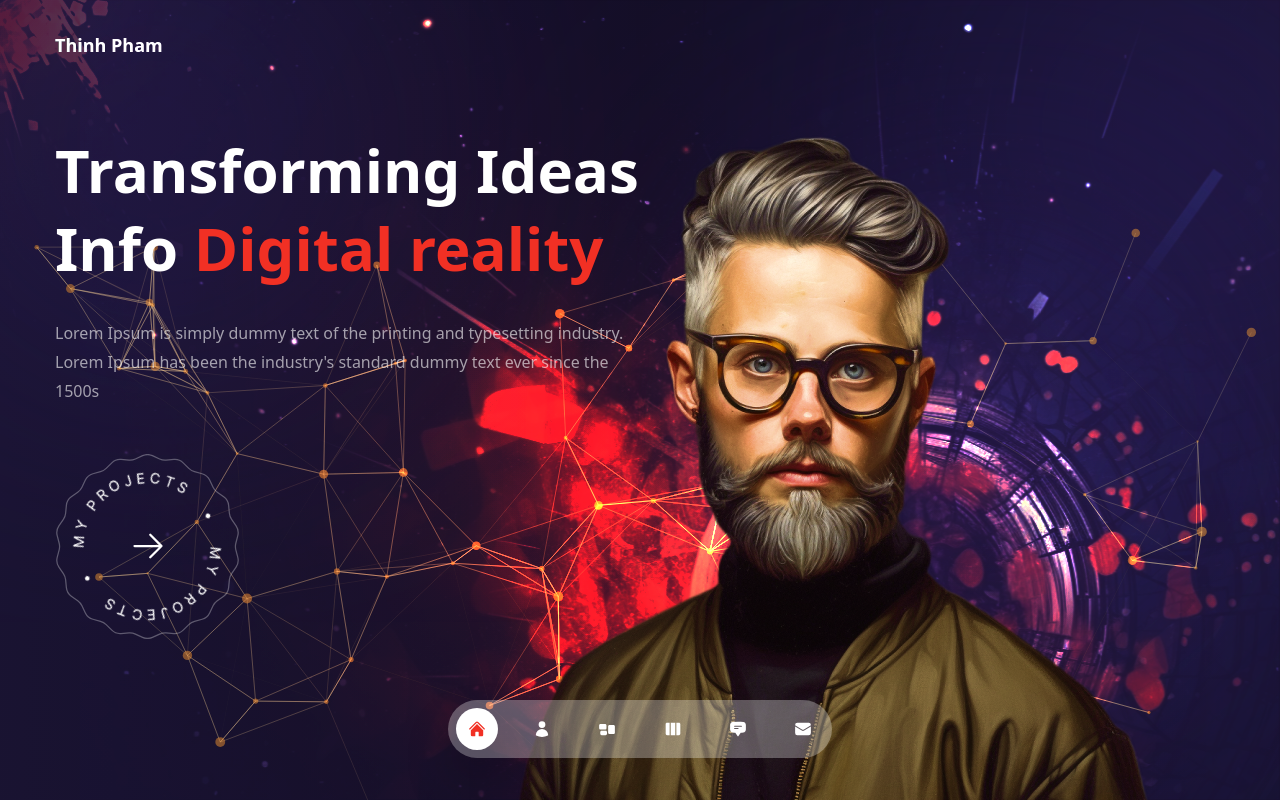
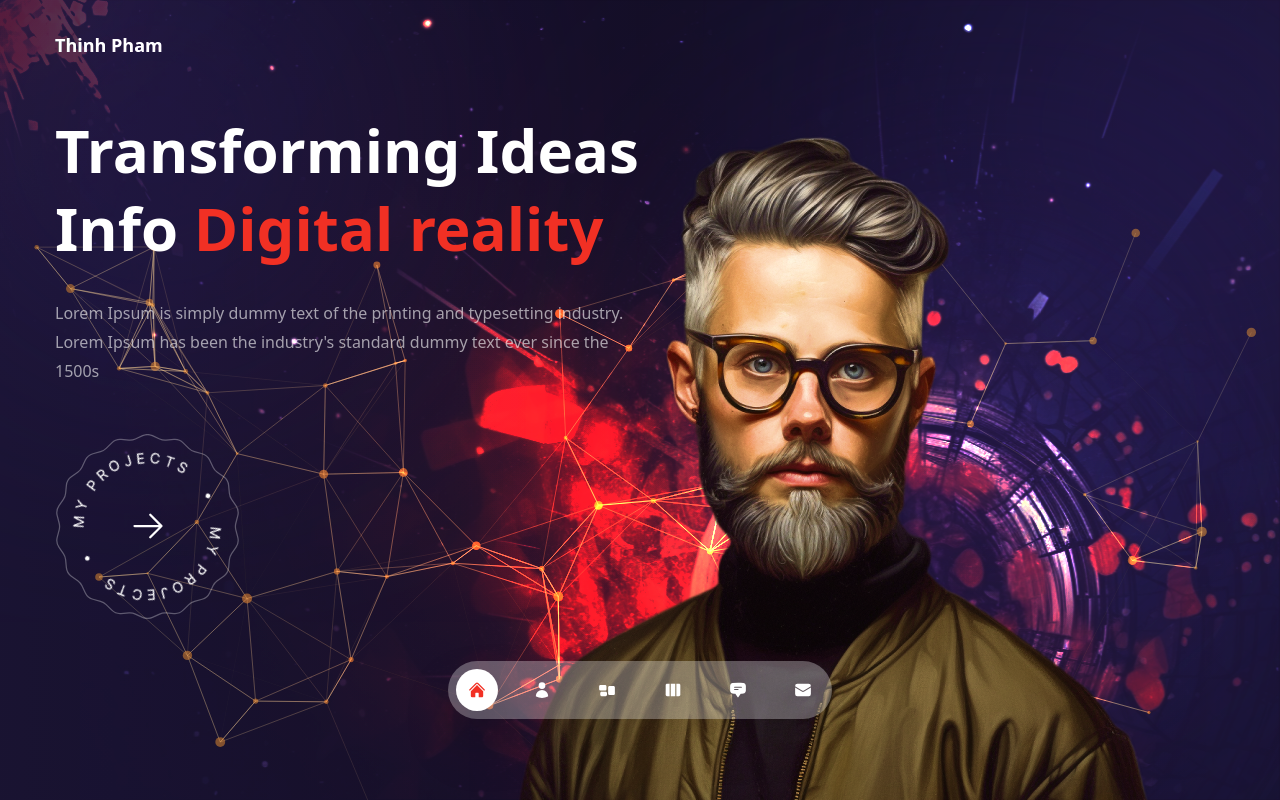
Before and after one commit to thinhpham311-dev/portfolio-profile, a Next.js app: page / in a window 1280 px wide. Shown: the top 800 px of the page. Built offline with nearby package versions, Linux system fonts and the light colour scheme; some icons are missing.

Commit message:
update code

```diff
--- a/components/Header.js
+++ b/components/Header.js
@@ -8,7 +8,7 @@ import { fadeIn } from "../variants"
 
 
 const Header = () => {
-  return <header className="w-full  z-30 w-full flex items-center px-16 xl:px-0 xl:h-[90px] xl:py-[10px] py-[20px]">
+  return <header className=" z-30 w-full flex items-center px-16 xl:px-0 xl:h-[90px] h-[150px] xl:py-[10px] py-[20px]">
     <motion.div variants={fadeIn('down', 1)} initial="hidden" animate="show" exit="hidden" className="container mx-auto xl:flex block xl:justify-between justify-center items-center ">
     <div className="logo font-bold">
     <h3 className="xl:text-lg text-[20px] text-center">Thinh Pham</h3>
--- a/components/Nav.js
+++ b/components/Nav.js
@@ -36,7 +36,7 @@ export const navData = [
 
 const Nav = () => {
   const router = useRouter()
-  return <nav className=" xl:w-[30%] z-10 lg:w-[40%] md:w-[50%] mx-auto w-[90%] drop-shadow-2xl py-[20px]">
+  return <nav className=" xl:w-[30%] z-10 lg:w-[40%] md:w-[50%] mx-auto w-[90%] drop-shadow-2xl h-[100px] flex items-center" >
     <motion.div variants={fadeIn('up', 1)} initial="hidden" animate="show" exit="hidden" className="w-full rounded-full backdrop-blur-ms bg-white/30 px-2">
     <ul className="flex items-center justify-between h-full">
       {
--- a/pages/_app.js
+++ b/pages/_app.js
@@ -8,7 +8,7 @@ function MyApp({ Component, pageProps }) {
   const router = useRouter()
   return <Layout>
     <AnimatePresence mode="wait">
-      <motion.div key={router.route} className="h-[calc(100%-210px)]">
+      <motion.div key={router.route} className="h-[calc(100%-250px)]">
         <Transition/>
       <Component {...pageProps} />
       </motion.div>
--- a/pages/about/index.js
+++ b/pages/about/index.js
@@ -91,7 +91,9 @@ const About = () => {
           aboutData[index].info.map((item, indexItem) => <div key={indexItem} className="flex flex-wrap gap-5">
             <div className="xl:w-5/12 w-full">
               {
-                item?.image && <div className="flex justify-center items-center"><Avatar source={item?.image?.link} _w={item?.image?.w} _h={item?.image?.h} /></div>
+                item?.image && <div className="flex justify-center items-center">
+                  <Avatar source={item?.image?.link} _w={item?.image?.w} _h={item?.image?.h} />
+                </div>
               }
             </div>
             <div className="xl:w-6/12 w-full">
```
